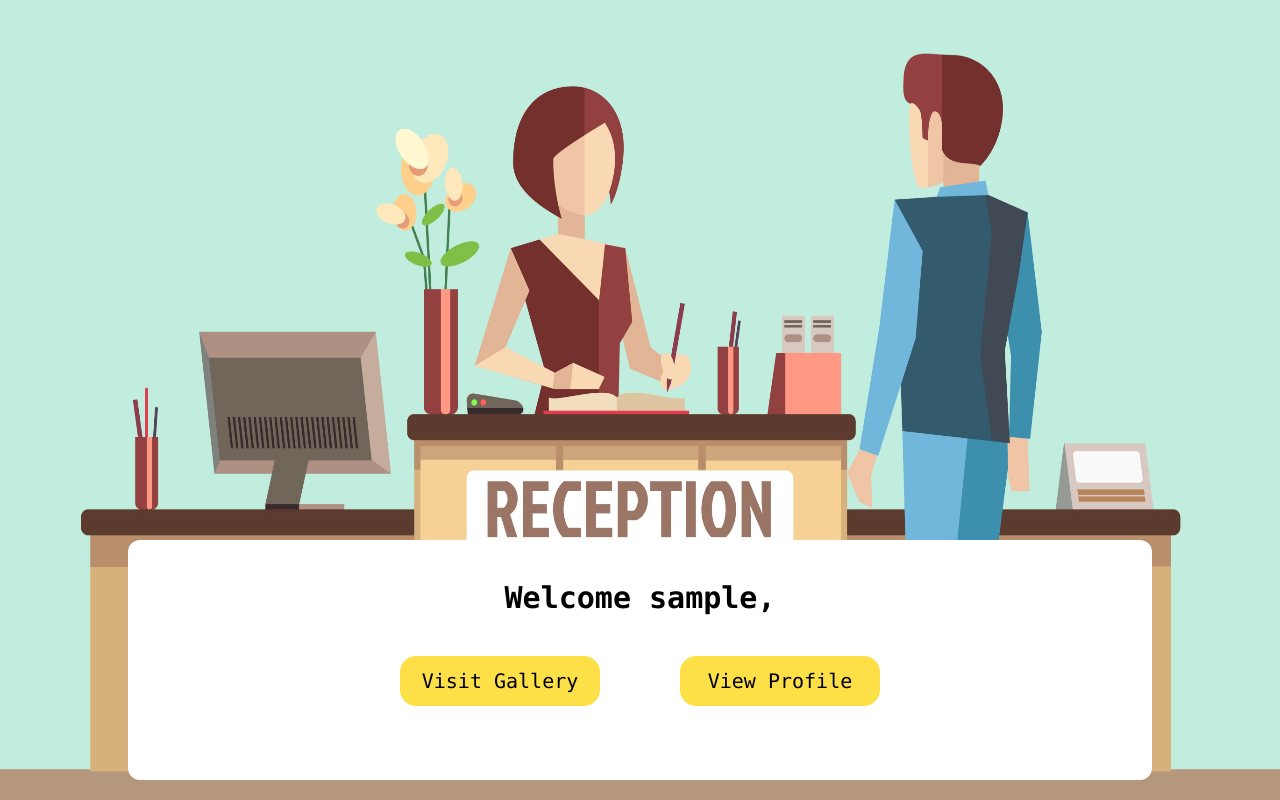
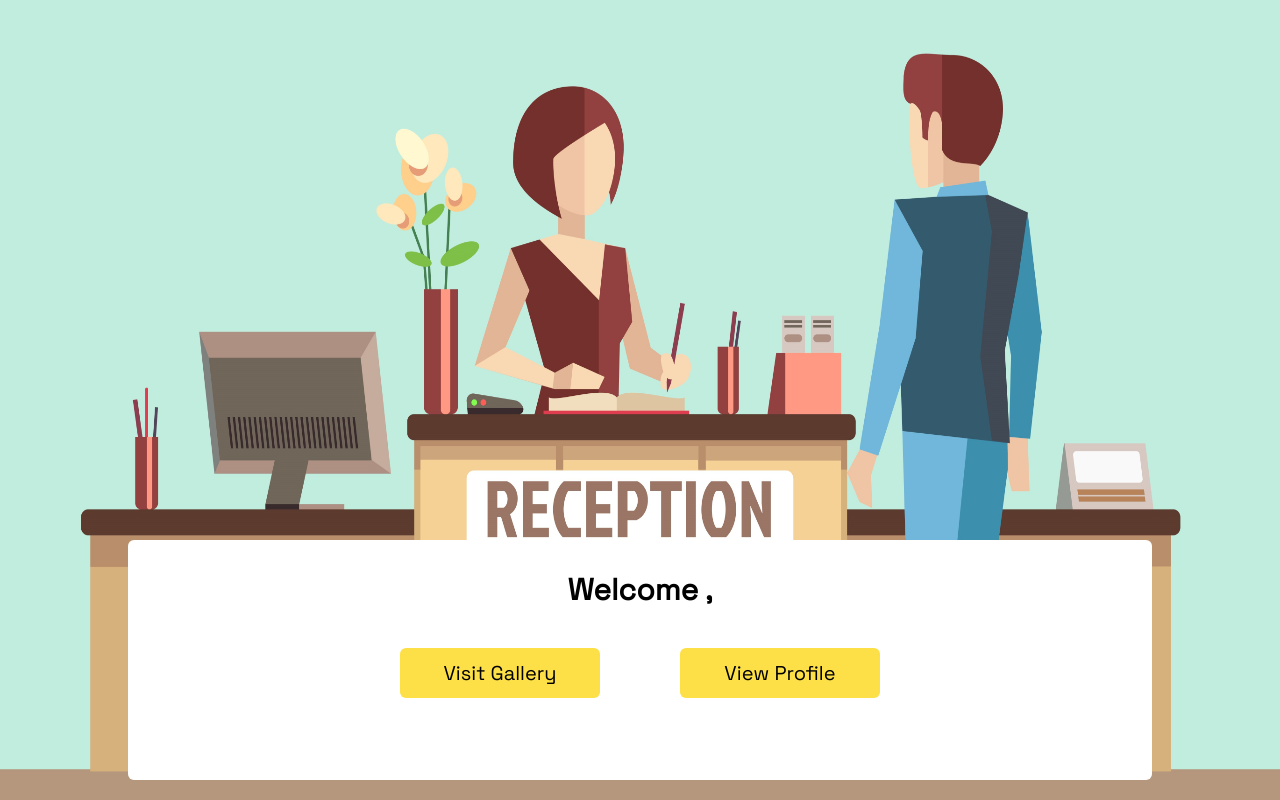
Before and after one commit to vidyesh-kumar/ArtGallery, a Django app: page /reception/ in a window 1280 px wide. Run offline with Django 4.2, Linux system fonts and the light colour scheme; the visitor is signed in with stand-in values (Sample User, id 1); data that the repository does not hold is empty; some libraries are stand-ins or nearby versions.

Commit message:
Reception UI

```diff
--- a/App/templates/reception.html
+++ b/App/templates/reception.html
@@ -11,60 +11,86 @@
 </head>
 <body>
     {%block content%}
-    <div class="flex justify-center">
+    <div class="absolute top-0 hidden sidebar z-50">
+        <div class="flex h-screen w-screen">
+            <div class="flex flex-col align-center justify-center h-[300px] w-[500px] border-2 border-black rounded-2xl py-6 m-auto gap-8 relative overflow-hidden">
+                <div class="absolute top-0 w-full h-full">
+                    <img src="{%static 'IMGS/CardBGFront.png'%}" class="w-full h-full"/>
+                </div>
+                <div class="absolute top-0 right-0 w-36 h-36 rounded-full bg-black m-3 overflow-hidden">
+                    <img src="{%get_media_prefix%}{%if group == 'Artist'%}{{user.artist.profile_pic}}{%else%}{{user.customer.profile_pic}}{%endif%}" class="w-full h-full"/>
+                </div>
+                <div class="absolute top-0 z-10 p-5">
+                    <h3 class="font-body text-orange-700 font-bold text-4xl text-left underline decoration-amber-500 underline-offset-4">{%if group == 'Artist'%}{{user.artist.name}}{%else%}{{user.customer.name}}{%endif%}</h3>
+                    <p class="mx-auto text-xl text-left font-semibold px-3 py-6 font-body">To Create A Work Of Art Is To<br><span class="text-orange-700 text-2xl">Create A World</span></p>
+                    <div class="flex flex-row w-full h-12 text-xl font-bold text-white">
+                        <a href="{% url 'logout' %}" class="mx-auto bg-orange-600 hover:bg-orange-700 rounded-md flex items-center justify-center w-1/3">Logout</a>
+                        <a href="{% url 'index' %}" class="mx-auto bg-orange-600 hover:bg-orange-700 rounded-md flex items-center justify-center w-1/3">Home</a>
+                    </div>
+                </div>
+                <div class="absolute bottom-0 right-0 text-orange-700 m-8 font-heading text-2xl">
+                    Art Gallery
+                </div>
+            </div>
+        </div>
+    </div>
+    <div class="flex justify-center font-body">
         <img src="{% static 'IMGS/reception.jpg' %}" class="w-screen h-screen" alt="PageBackground">
-        <div class="absolute bottom-5 w-[80%] bg-white rounded-xl h-[30%]">
-            <div class="flex flex-col justify-center items-center p-10">
-                <h1 class="text-3xl font-bold font-mono">Welcome {{user.username}},</h1>
-                <div class = "flex flex-row items-center justify-center p-10 w-full space-around gap-20">
+        <div class="absolute bottom-5 w-[80%] bg-white rounded-md h-[30%]">
+            <div class="flex flex-col my-8 items-center">
+                <h1 class="text-3xl font-bold">Welcome {%if group == 'Artist'%}{{user.artist.name}}{%else%}{{user.customer.name}}{%endif%},</h1>
+                <div class = "flex flex-row items-center justify-center p-10 w-full space-around gap-20 font-body">
                     {% if group == 'Artist'%}
-                            <button class="bg-yellow-300 rounded-2xl text-xl font-mono w-[200px] h-[50px] hover:bg-yellow-400" id="AddArtModal">Add Art</button>
-                            <button class="bg-yellow-300 rounded-2xl text-xl font-mono w-[200px] h-[50px] hover:bg-yellow-400"><a href="{% url 'gallery' %}">Visit Gallery</a></button>
-                            <button class="bg-yellow-300 rounded-2xl text-xl font-mono w-[200px] h-[50px] hover:bg-yellow-400"><a href="{% url 'profile' %}">View Profile</a></button>
+                            <button class="bg-yellow-300 rounded-md text-xl w-[200px] h-[50px] hover:bg-yellow-400 AddArtModal">Add Art</button>
+                            <a class="bg-yellow-300 rounded-md text-xl w-[200px] h-[50px] hover:bg-yellow-400 flex items-center justify-center" href="{% url 'gallery' %}">Visit Gallery</a>
+                            <a class="bg-yellow-300 rounded-md text-xl w-[200px] h-[50px] hover:bg-yellow-400 flex items-center justify-center" href="{% url 'profile' %}">View Profile</a>
                     {%else%}
-                        <button class="bg-yellow-300 rounded-2xl text-xl font-mono w-[200px] h-[50px] hover:bg-yellow-400"><a href="">Visit Gallery</a></button>
-                        <button class="bg-yellow-300 rounded-2xl text-xl font-mono w-[200px] h-[50px] hover:bg-yellow-400"><a href="{% url 'profile' %}">View Profile</a></button>
+                        <button class="bg-yellow-300 rounded-md text-xl w-[200px] h-[50px] hover:bg-yellow-400"><a href="">Visit Gallery</a></button>
+                        <button class="bg-yellow-300 rounded-md text-xl w-[200px] h-[50px] hover:bg-yellow-400"><a href="{% url 'profile' %}">View Profile</a></button>
                     {%endif%}
                 </div>
             </div>
         </div>
-        <div class="hidden absolute w-screen bg-transparent backdrop-blur-sm h-screen top-0 z-50" id="ArtModal">
+        <div class="hidden absolute w-screen bg-transparent backdrop-blur-sm h-screen top-0 z-50 font-body" id="ArtModal">
             <div class="flex w-full h-full">
-                <div class=" w-1/2 h-2/3 bg-white m-auto rounded-xl border border-black">
-                    <form enctype="multipart/form-data" method="POST" class="text-xl flex flex-col gap-3 items-center justify-center p-10">
+                <div class="w-1/2 h-fit bg-white m-auto rounded-xl border border-black relative">
+                    <h1 class="font-heading text-5xl my-5 text-left px-20">Add Art Details</h1>
+                    <button class="AddArtModal absolute top-5 right-10 text-4xl">&times;</button>
+                    <form enctype="multipart/form-data" method="POST" class="text-xl flex flex-col gap-3 items-center justify-center px-20 py-5 w-full">
                         {% csrf_token %}
-                        <div class="flex flex-row gap-2">
-                            <label for="title">Title</label>
-                            <input type="text" name="title" id="title" class="border border-black rounded-xl">
+                        <div class="flex flex-row gap-2 w-full">
+                            <label for="title" class="w-1/2">Title</label>
+                            <input type="text" placeholder="Art Title" name="title" id="title" class="indent-4 font-body h-10 border border-gray-400 rounded-md w-1/2">
                         </div>
-                        <div class="flex flex-row gap-2">
-                            <label for="description">Description</label>
-                            <textarea name="description" id="description" cols="30" rows="5" class="border border-black rounded-xl resize-none"></textarea>
+                        <div class="flex flex-row gap-2 w-full">
+                            <label for="description" class="w-1/2">Description</label>
+                            <textarea name="description" id="description" cols="30" rows="5" class="border border-black rounded-md w-1/2 resize-none"></textarea>
                         </div>
-                        <div class="flex flex-row gap-2">
-                            <label for="image_url">Image</label>
-                            <input type="file" name="image_url" id="image_url" class="border border-black rounded-xl">
+                        <div class="flex flex-row gap-2 w-full">
+                            <label for="image_url" class="w-1/2">Image</label>
+                            <input type="file" name="image_url" id="image_url" class="w-1/2">
                         </div>
-                        <div class="flex flex-row gap-2">
-                            <label for="type">Category</label>
-                            <select name="type" id="type" class="border border-black rounded-xl">
+                        <div class="flex flex-row gap-2 w-full">
+                            <label for="type" class="w-1/2">Category</label>
+                            <select name="type" id="type" class="indent-4 font-body h-10 border border-gray-400 rounded-md w-1/2">
+                                <option value="" selected hidden disabled>Select Category</option>
                                 <option value="Painting">Painting</option>
                                 <option value="Photography">Photography</option>
                                 <option value="Digital Art">Digital Art</option>
                             </select>
                         </div>
-                        <div class="flex flex-row gap-2">
-                            <label for="price">Price</label>
-                            <input type="number" name="price" id="price" class="border border-black rounded-xl">
+                        <div class="flex flex-row gap-2 w-full">
+                            <label for="price" class="w-1/2">Price</label>
+                            <input type="number" name="price" id="price" class="indent-4 font-body h-10 border border-gray-400 rounded-md w-1/2" placeholder="Price ( In Rupees )">
                         </div>
-                        <button type="submit" class="mx-auto bg-blue-500 hover:bg-blue-800 rounded-2xl flex items-center justify-center w-1/3 h-12 text-white font-mono font-semibold text-xl">Add Art</button>
+                        <button type="submit" class="mx-auto bg-blue-500 hover:bg-blue-800 rounded-md flex items-center justify-center w-1/3 h-12 text-white font-semibold text-xl">Add Art</button>
                     </form>
                 </div>
             </div>
         </div>
     </div>
     <script>
-        $("#AddArtModal").click(function(){
+        $(".AddArtModal").click(function(){
             $("#ArtModal").toggleClass('hidden');
         });
     </script>
--- a/App/templates/template.html
+++ b/App/templates/template.html
@@ -32,5 +32,12 @@
     {%block content%}
 
     {%endblock%}
+    <script>
+      $(document).on('keydown', function(event) {
+        if (event.key == "Escape") {
+            $('.sidebar').toggleClass('hidden');
+        }
+    });
+    </script>
 </body>
 </html>
```
Also changed, not shown: App/templates/index.html (+0 -7 lines).
